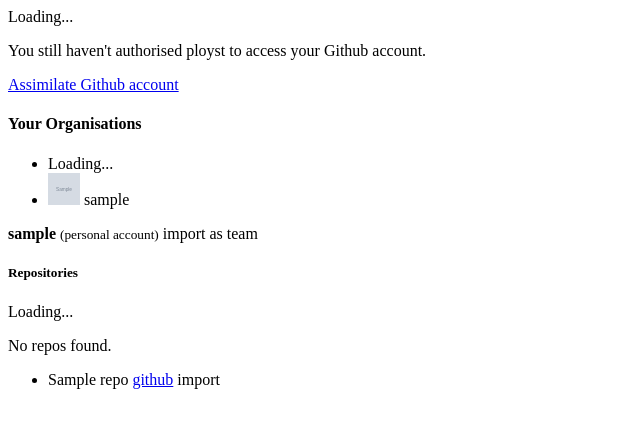
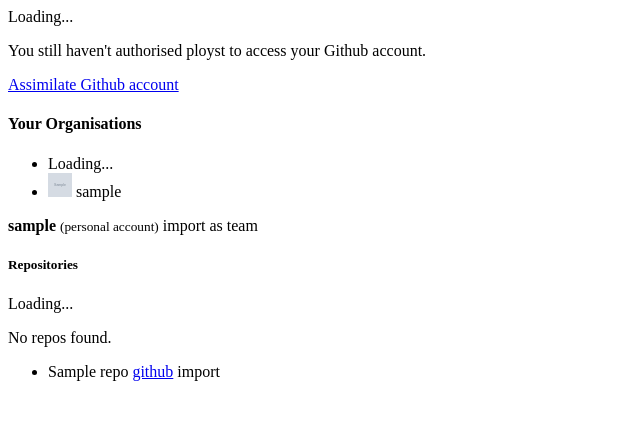
Before and after one commit to pretenders/ployst, a Django app: template ployst/github/static/templates/github/config.html in a window 1280 px wide. Shown: the top 428 px of the page, without its empty margins (0-640 px from the left). Run offline with Django 3.2, Linux system fonts and the light colour scheme; the template is opened without the code that fills it: most values are stand-ins (such as "Sample title", 1, 10 or a date in 2020); grey boxes marked "Sample" are stand-in pictures; parts of the project's set-up code (start-up, migrations or seed data) failed here and were passed over.

Commit message:
Some more styling for the organisation list

```diff
--- a/assets/less/actionable-list.less
+++ b/assets/less/actionable-list.less
@@ -5,10 +5,16 @@
     .hover-options {
         display: none;
     }
+    li {
+        padding: 8px 16px;
+    }
     li:hover {
         background-color: @state-warning-bg;
         .hover-options {
             display: inline;
         }
     }
+    img {
+        border-radius: 20px;
+    }
 }
--- a/ployst/github/static/templates/github/config.html
+++ b/ployst/github/static/templates/github/config.html
@@ -9,14 +9,14 @@
 
 
 <div ng-if="hasToken">
-    <div class="col-md-3">
+    <div class="panel panel-default col-md-3">
         <h4>Your Organisations</h4>
-        <ul class="list-unstyled">
+        <ul class="list-unstyled actionable-list">
             <li ng-show="!organisations">Loading...</li>
             <li ng-repeat="org in organisations"
                 ng-class="{'list-group-item-warning': org===selectedOrganisation}"
                 ng-click="selectOrganisation(org)">
-                <img src="{{ org.avatar_url }}" width=32 height=32> {{ org.login }}
+                <img src="{{ org.avatar_url }}" width=24 height=24> {{ org.login }}
             </li>
         </ul>
     </div>
```
